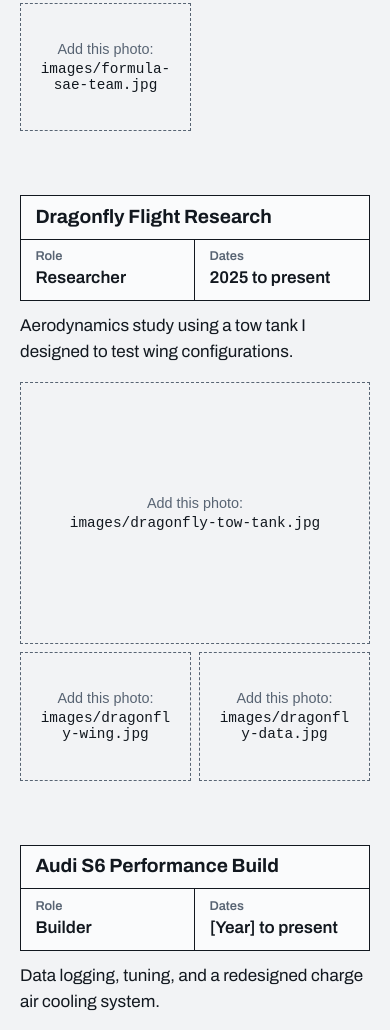
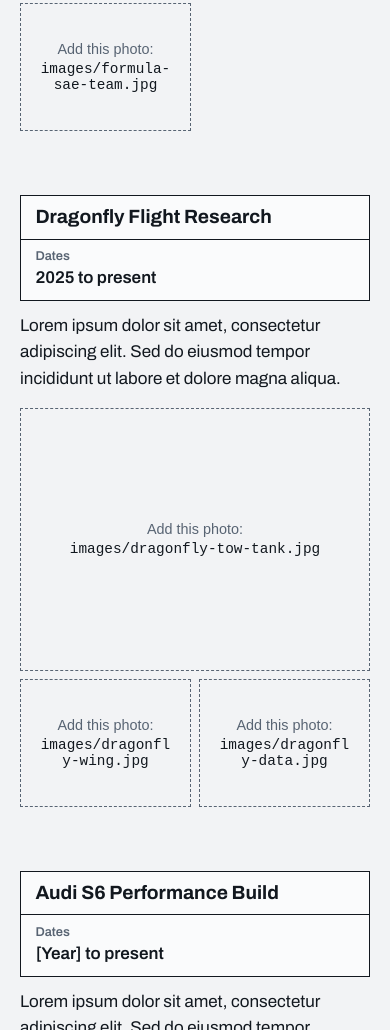
Before and after one commit to CUrxy/CUrxy.github.io, a plain HTML site: page index.html in a window 390 px wide. Shown: the part 970-2000 px from the top of the page. Drawn offline with Linux system fonts and the light colour scheme.

Commit message:
Add files via upload

```diff
--- a/index.html
+++ b/index.html
@@ -4,7 +4,7 @@
 <meta charset="utf-8">
 <meta name="viewport" content="width=device-width, initial-scale=1">
 <title>[Your Name] | Mechanical Engineering</title>
-<meta name="description" content="I am a mechanical engineering student at The Cooper Union. I like fast, stiff, and light.">
+<meta name="description" content="Mechanical engineering student at The Cooper Union. Race cars, wing research, and things built in the machine shop.">
 <link rel="preconnect" href="https://fonts.googleapis.com">
 <link rel="preconnect" href="https://fonts.gstatic.com" crossorigin>
 <link href="https://fonts.googleapis.com/css2?family=Archivo:wdth,wght@62..125,400..800&display=swap" rel="stylesheet">
@@ -25,7 +25,7 @@
   .intro { max-width:36rem; margin:1.25rem 0 0; font-size:1.2rem; color:var(--muted); }
 
   .project { padding:1.5rem 0 2.5rem; }
-  .strip { display:grid; grid-template-columns:1fr auto auto; background:var(--sheet); border:1.5px solid var(--ink); margin-bottom:.75rem; }
+  .strip { display:grid; grid-template-columns:1fr auto; background:var(--sheet); border:1.5px solid var(--ink); margin-bottom:.75rem; }
   .strip > * { padding:.55rem .9rem; border-right:1.5px solid var(--ink); }
   .strip > *:last-child { border-right:0; }
   .strip h2 { margin:0; font-size:1.2rem; font-weight:700; line-height:1.3; }
@@ -53,8 +53,9 @@
 
   @media (max-width:44rem) {
     .shots { grid-template-columns:repeat(2,1fr); }
-    .strip { grid-template-columns:1fr 1fr; }
-    .strip h2 { grid-column:1 / -1; border-right:0; border-bottom:1.5px solid var(--ink); }
+    .strip { grid-template-columns:1fr; }
+    .strip > * { border-right:0; }
+    .strip h2 { border-bottom:1.5px solid var(--ink); }
     .strip div { white-space:normal; }
     .shot.main { aspect-ratio:4/3; }
   }
@@ -108,42 +109,42 @@
    Missing files show a dashed box naming the file to add.
 ---------------------------------------------------------------- */
 const projects = [
-  { title: "Cooper Union Motorsports (Formula SAE)", role: "Chief Engineer", dates: "2025 to present",
-    blurb: "Leading the team back to competition after four years without a new car. Chassis stiffness, suspension, and manufacturing.",
+  { title: "Cooper Union Motorsports (Formula SAE)", dates: "2025 to present",
+    blurb: "Lorem ipsum dolor sit amet, consectetur adipiscing elit. Sed do eiusmod tempor incididunt ut labore et dolore magna aliqua.",
     images: [
       ["images/formula-sae-car.jpg", "The Formula SAE car"],
       ["images/formula-sae-chassis.jpg", "Chassis and shear panels"],
       ["images/formula-sae-ansys.jpg", "Ansys torsional stiffness model"],
       ["images/formula-sae-team.jpg", "The team"]
     ] },
-  { title: "Dragonfly Flight Research", role: "Researcher", dates: "2025 to present",
-    blurb: "Aerodynamics study using a tow tank I designed to test wing configurations.",
+  { title: "Dragonfly Flight Research", dates: "2025 to present",
+    blurb: "Lorem ipsum dolor sit amet, consectetur adipiscing elit. Sed do eiusmod tempor incididunt ut labore et dolore magna aliqua.",
     images: [
       ["images/dragonfly-tow-tank.jpg", "Tow tank test rig"],
       ["images/dragonfly-wing.jpg", "Adjustable wing mount"],
       ["images/dragonfly-data.jpg", "Test data"]
     ] },
-  { title: "Audi S6 Performance Build", role: "Builder", dates: "[Year] to present",
-    blurb: "Data logging, tuning, and a redesigned charge air cooling system.",
+  { title: "Audi S6 Performance Build", dates: "[Year] to present",
+    blurb: "Lorem ipsum dolor sit amet, consectetur adipiscing elit. Sed do eiusmod tempor incididunt ut labore et dolore magna aliqua.",
     images: [
       ["images/s6-car.jpg", "The Audi S6"],
       ["images/s6-cooling.jpg", "Replumbed charge air cooling system"],
       ["images/s6-logs.jpg", "Data logs"]
     ] },
-  { title: "FPV Drones", role: "Builder and pilot", dates: "2023 to present",
-    blurb: "Custom builds, with PID and filter tuning from Blackbox gyro logs.",
+  { title: "FPV Drones", dates: "2023 to present",
+    blurb: "Lorem ipsum dolor sit amet, consectetur adipiscing elit. Sed do eiusmod tempor incididunt ut labore et dolore magna aliqua.",
     images: [
       ["images/fpv-drone.jpg", "FPV drone build"],
       ["images/fpv-blackbox.jpg", "Blackbox log"]
     ] },
-  { title: "Fast 3D Printer", role: "Builder", dates: "2020 to present",
-    blurb: "A high-speed printer tuned with resonance analysis and input shaping.",
+  { title: "Fast 3D Printer", dates: "2020 to present",
+    blurb: "Lorem ipsum dolor sit amet, consectetur adipiscing elit. Sed do eiusmod tempor incididunt ut labore et dolore magna aliqua.",
     images: [
       ["images/printer.jpg", "The printer"],
       ["images/printer-resonance.jpg", "Resonance measurement"]
     ] },
-  { title: "Machine Shop", role: "Manufacturing Lead", dates: "2025 to 2026",
-    blurb: "Powertrain, brake, and pedal box parts machined on manual mills and lathes.",
+  { title: "Machine Shop", dates: "2025 to 2026",
+    blurb: "Lorem ipsum dolor sit amet, consectetur adipiscing elit. Sed do eiusmod tempor incididunt ut labore et dolore magna aliqua.",
     images: [
       ["images/machining-1.jpg", "Machining a part"],
       ["images/machining-2.jpg", "Finished components"]
@@ -154,9 +155,8 @@ const work = document.getElementById("work");
 projects.forEach((p, pi) => {
   const sec = document.createElement("section");
   sec.className = "project";
-  sec.innerHTML = '<div class="strip"><h2></h2><div><small>Role</small><span class="r"></span></div><div><small>Dates</small><span class="d"></span></div></div><p class="blurb"></p><div class="shots"></div>';
+  sec.innerHTML = '<div class="strip"><h2></h2><div><small>Dates</small><span class="d"></span></div></div><p class="blurb"></p><div class="shots"></div>';
   sec.querySelector("h2").textContent = p.title;
-  sec.querySelector(".r").textContent = p.role;
   sec.querySelector(".d").textContent = p.dates;
   sec.querySelector(".blurb").textContent = p.blurb;
   const shots = sec.querySelector(".shots");
```
